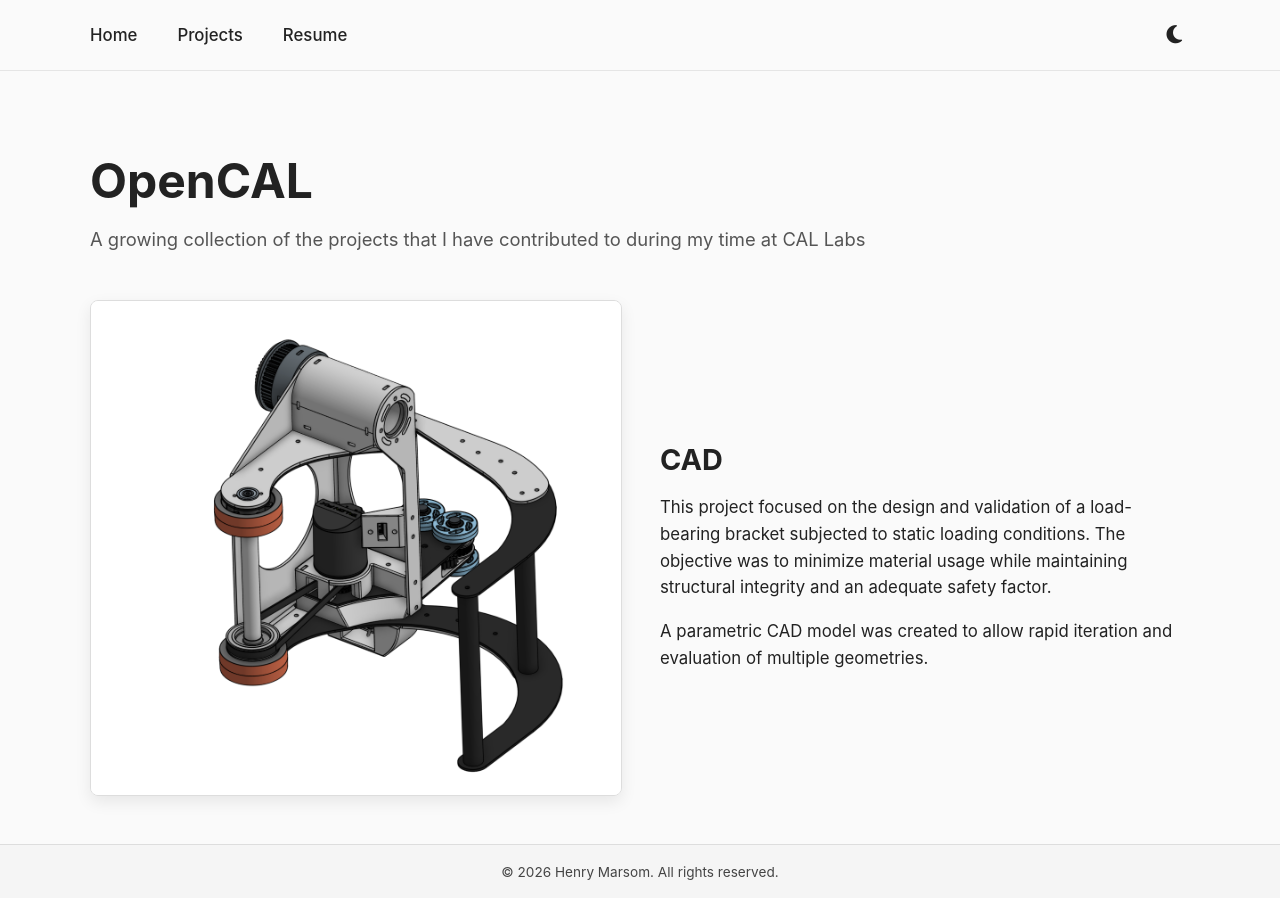
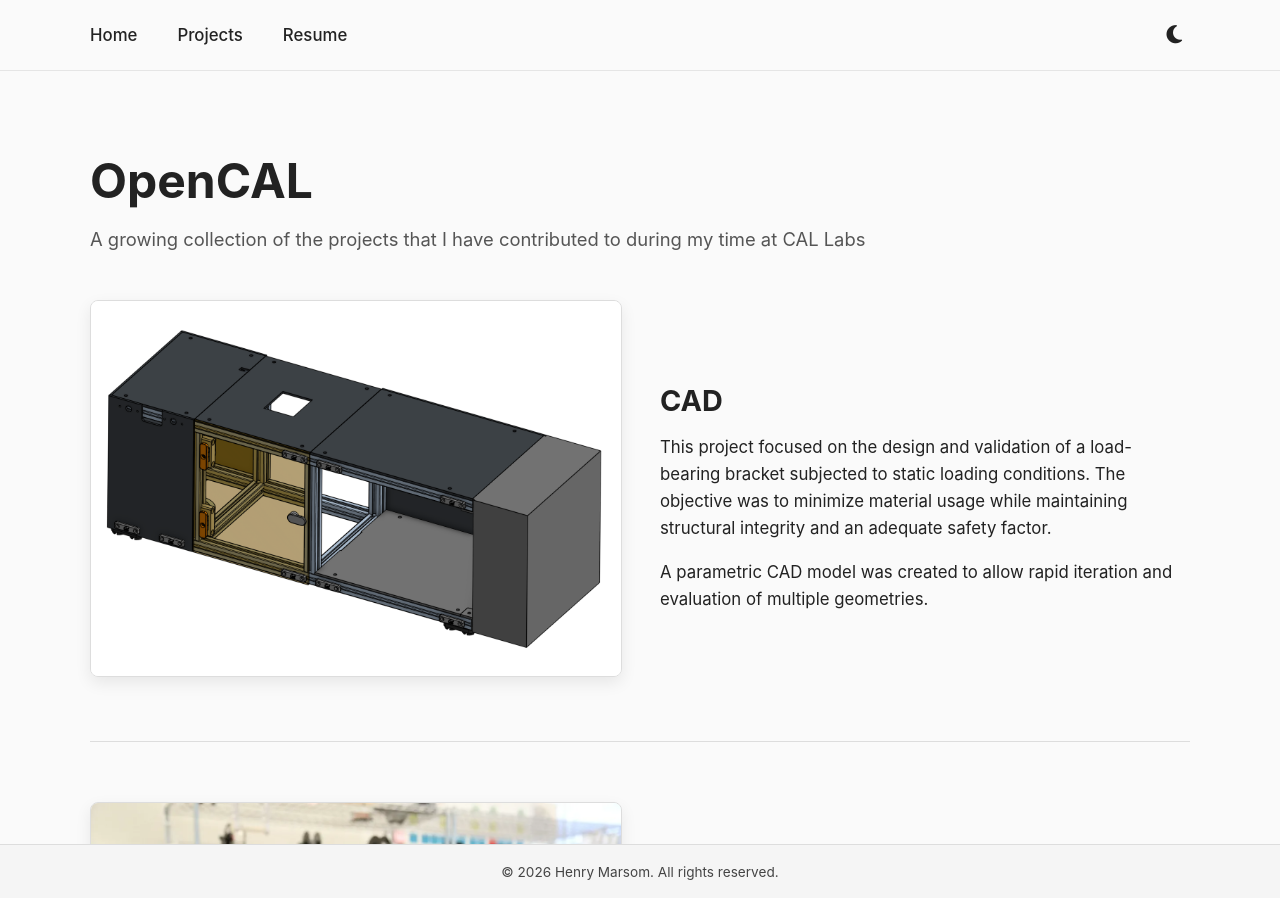
Before and after one commit to henrymarsom/henrymarsom.github.io, a Jekyll site: the page built from projects/OpenCAL.md, in a window 1280 px wide. Shown: the top 898 px of the page. Built offline with Jekyll 4.4.1, drawn with Linux system fonts in a browser that asks for light colours.

Commit message:
Update OpenCAL.md

```diff
--- a/projects/OpenCAL.md
+++ b/projects/OpenCAL.md
@@ -14,7 +14,7 @@ permalink: /projects/OpenCAL/
   <!-- Section 1 -->
   <div class="project-detail-row">
     <div class="project-detail-image">
-      <img src="{{ site.baseurl }}/assets/2025 FRC.png" alt="CAD">
+      <img src="{{ site.baseurl }}/assets/OpenCAL1.png" alt="CAD">
     </div>
 
     <div class="project-detail-text">
@@ -36,7 +36,7 @@ permalink: /projects/OpenCAL/
   <!-- Section 2 -->
   <div class="project-detail-row">
     <div class="project-detail-image">
-      <img src="{{ site.baseurl }}/assets/2024 FRC.png" alt="Assembly">
+      <img src="{{ site.baseurl }}/assets/OpenCAL2.png" alt="Assembly">
     </div>
 
     <div class="project-detail-text">
@@ -58,7 +58,7 @@ permalink: /projects/OpenCAL/
   <!-- Section 3 -->
   <div class="project-detail-row">
     <div class="project-detail-image">
-      <img src="{{ site.baseurl }}/assets/2023o FRC.png" alt="Prototyping">
+      <img src="{{ site.baseurl }}/assets/OpenCAL3.png" alt="Prototyping">
     </div>
 
     <div class="project-detail-text">
```
